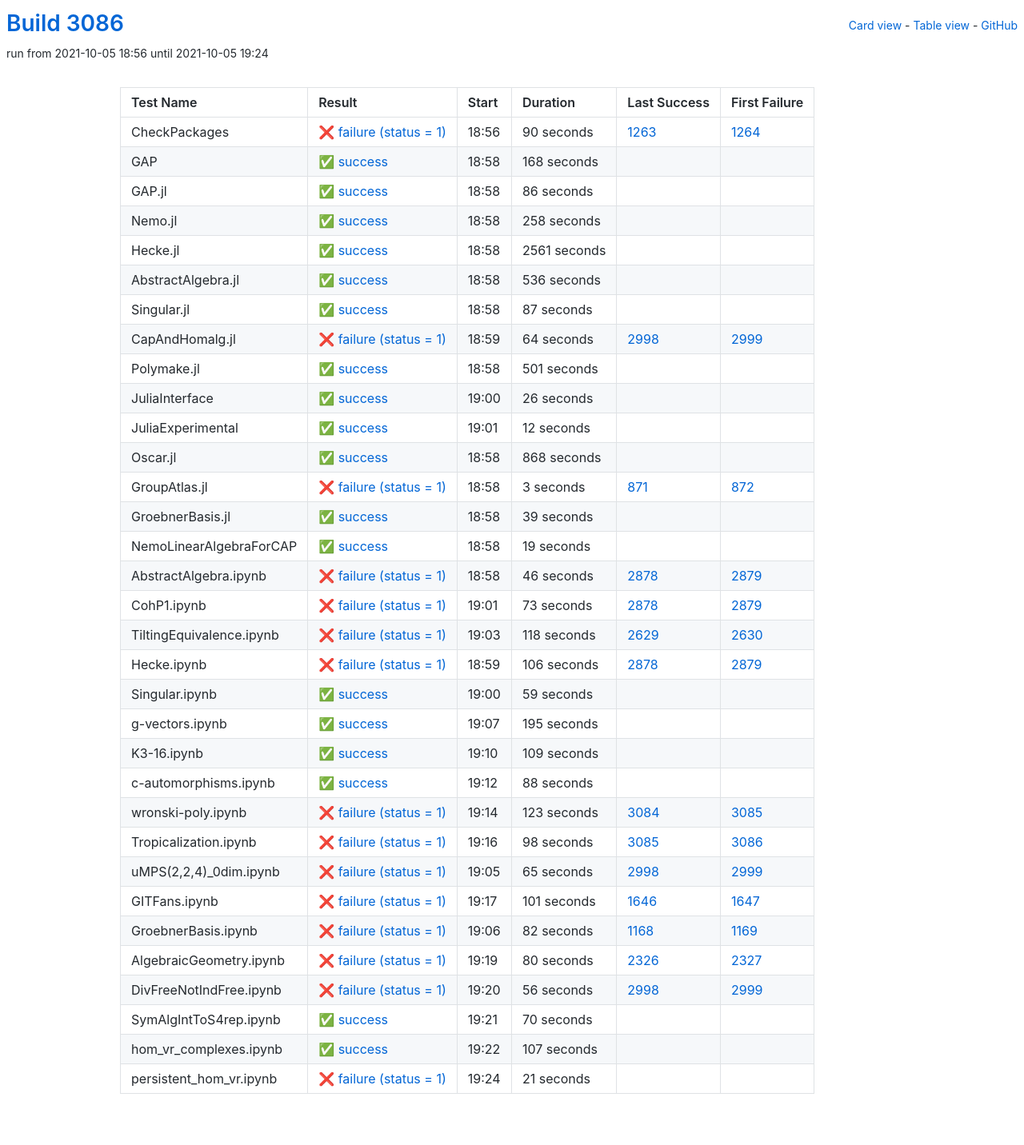
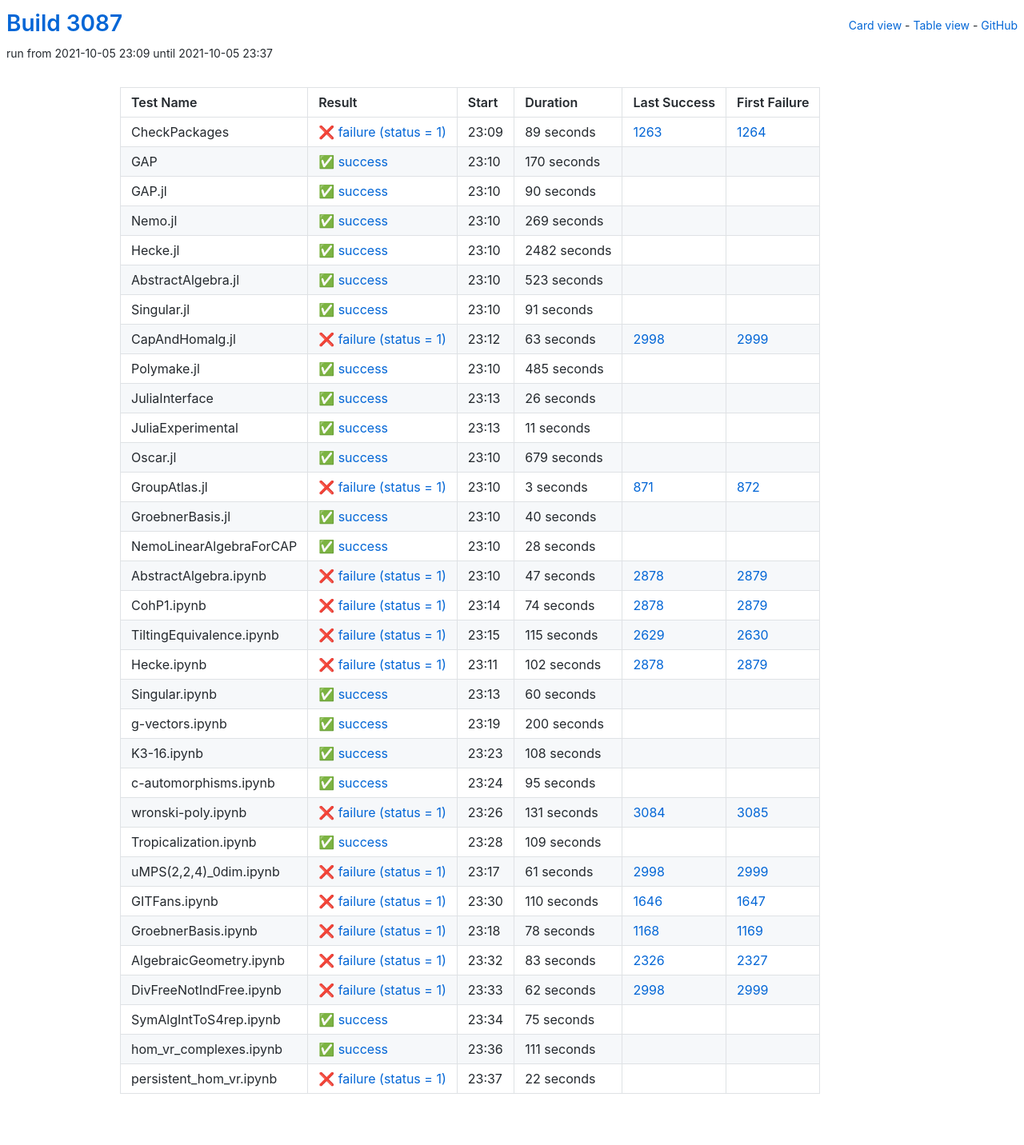
Before and after one commit to oscar-system/oscar-ci-status-stable, a Jekyll site: the page built from table.html, in a window 1280 px wide. Shown: the whole page at 80% size. Built offline with Jekyll 4.4.1, drawn with Linux system fonts in a browser that asks for light colours.

Commit message:
Build #3087

```diff
--- a/_data/ci.yml
+++ b/_data/ci.yml
@@ -1,6 +1,6 @@
 ---
-build: 3086
-build_url: https://oscarci.mathematik.uni-kl.de/job/oscar-stable/3086/
+build: 3087
+build_url: https://oscarci.mathematik.uni-kl.de/job/oscar-stable/3087/
 job: oscar-stable
 organization: oscar-system
 repo: oscar-ci-status-stable
@@ -8,116 +8,116 @@ repourl: https://github.com/oscar-system/oscar-ci-status-stable
 tests:
 - name: CheckPackages
   id: checkpackages
-  log: https://oscarci.mathematik.uni-kl.de/job/oscar-stable/3086/artifact/logs/build-3086/CheckPackages.log
-  start: 2021-10-05 18:56
+  log: https://oscarci.mathematik.uni-kl.de/job/oscar-stable/3087/artifact/logs/build-3087/CheckPackages.log
+  start: 2021-10-05 23:09
   success: false
   exitcode: 1
   status: failure
-  duration: 90
+  duration: 89
   last_success: 1263
   last_success_url: https://oscarci.mathematik.uni-kl.de/job/oscar-stable/1263/
   first_failure: 1264
   first_failure_url: https://oscarci.mathematik.uni-kl.de/job/oscar-stable/1264/
 - name: GAP
   id: gap
-  log: https://oscarci.mathematik.uni-kl.de/job/oscar-stable/3086/artifact/logs/build-3086/GAP.log
-  start: 2021-10-05 18:58
+  log: https://oscarci.mathematik.uni-kl.de/job/oscar-stable/3087/artifact/logs/build-3087/GAP.log
+  start: 2021-10-05 23:10
   success: true
   exitcode: 0
   status: success
-  duration: 168
+  duration: 170
   last_success: false
   last_success_url:
   first_failure: false
   first_failure_url:
 - name: GAP.jl
   id: gap-jl
-  log: https://oscarci.mathematik.uni-kl.de/job/oscar-stable/3086/artifact/logs/build-3086/GAP.jl.log
-  start: 2021-10-05 18:58
+  log: https://oscarci.mathematik.uni-kl.de/job/oscar-stable/3087/artifact/logs/build-3087/GAP.jl.log
+  start: 2021-10-05 23:10
   success: true
   exitcode: 0
   status: success
-  duration: 86
+  duration: 90
   last_success: false
   last_success_url:
   first_failure: false
   first_failure_url:
 - name: Nemo.jl
   id: nemo-jl
-  log: https://oscarci.mathematik.uni-kl.de/job/oscar-stable/3086/artifact/logs/build-3086/Nemo.jl.log
-  start: 2021-10-05 18:58
+  log: https://oscarci.mathematik.uni-kl.de/job/oscar-stable/3087/artifact/logs/build-3087/Nemo.jl.log
+  start: 2021-10-05 23:10
   success: true
   exitcode: 0
   status: success
-  duration: 258
+  duration: 269
   last_success: false
   last_success_url:
   first_failure: false
   first_failure_url:
 - name: Hecke.jl
   id: hecke-jl
-  log: https://oscarci.mathematik.uni-kl.de/job/oscar-stable/3086/artifact/logs/build-3086/Hecke.jl.log
-  start: 2021-10-05 18:58
+  log: https://oscarci.mathematik.uni-kl.de/job/oscar-stable/3087/artifact/logs/build-3087/Hecke.jl.log
+  start: 2021-10-05 23:10
   success: true
   exitcode: 0
   status: success
-  duration: 2561
+  duration: 2482
   last_success: false
   last_success_url:
   first_failure: false
   first_failure_url:
 - name: AbstractAlgebra.jl
   id: abstractalgebra-jl
-  log: https://oscarci.mathematik.uni-kl.de/job/oscar-stable/3086/artifact/logs/build-3086/AbstractAlgebra.jl.log
-  start: 2021-10-05 18:58
+  log: https://oscarci.mathematik.uni-kl.de/job/oscar-stable/3087/artifact/logs/build-3087/AbstractAlgebra.jl.log
+  start: 2021-10-05 23:10
   success: true
   exitcode: 0
   status: success
-  duration: 536
+  duration: 523
   last_success: false
   last_success_url:
   first_failure: false
   first_failure_url:
 - name: Singular.jl
   id: singular-jl
-  log: https://oscarci.mathematik.uni-kl.de/job/oscar-stable/3086/artifact/logs/build-3086/Singular.jl.log
-  start: 2021-10-05 18:58
+  log: https://oscarci.mathematik.uni-kl.de/job/oscar-stable/3087/artifact/logs/build-3087/Singular.jl.log
+  start: 2021-10-05 23:10
   success: true
   exitcode: 0
   status: success
-  duration: 87
+  duration: 91
   last_success: false
   last_success_url:
   first_failure: false
   first_failure_url:
 - name: CapAndHomalg.jl
   id: capandhomalg-jl
-  log: https://oscarci.mathematik.uni-kl.de/job/oscar-stable/3086/artifact/logs/build-3086/CapAndHomalg.jl.log
-  start: 2021-10-05 18:59
+  log: https://oscarci.mathematik.uni-kl.de/job/oscar-stable/3087/artifact/logs/build-3087/CapAndHomalg.jl.log
+  start: 2021-10-05 23:12
   success: false
   exitcode: 1
   status: failure
-  duration: 64
+  duration: 63
   last_success: 2998
   last_success_url: https://oscarci.mathematik.uni-kl.de/job/oscar-stable/2998/
   first_failure: 2999
   first_failure_url: https://oscarci.mathematik.uni-kl.de/job/oscar-stable/2999/
 - name: Polymake.jl
   id: polymake-jl
-  log: https://oscarci.mathematik.uni-kl.de/job/oscar-stable/3086/artifact/logs/build-3086/Polymake.jl.log
-  start: 2021-10-05 18:58
+  log: https://oscarci.mathematik.uni-kl.de/job/oscar-stable/3087/artifact/logs/build-3087/Polymake.jl.log
+  start: 2021-10-05 23:10
   success: true
   exitcode: 0
   status: success
-  duration: 501
+  duration: 485
   last_success: false
   last_success_url:
   first_failure: false
   first_failure_url:
 - name: JuliaInterface
   id: juliainterface
-  log: https://oscarci.mathematik.uni-kl.de/job/oscar-stable/3086/artifact/logs/build-3086/JuliaInterface.log
-  start: 2021-10-05 19:00
+  log: https://oscarci.mathematik.uni-kl.de/job/oscar-stable/3087/artifact/logs/build-3087/JuliaInterface.log
+  start: 2021-10-05 23:13
   success: true
   exitcode: 0
   status: success
@@ -128,32 +128,32 @@ tests:
   first_failure_url:
 - name: JuliaExperimental
   id: juliaexperimental
-  log: https://oscarci.mathematik.uni-kl.de/job/oscar-stable/3086/artifact/logs/build-3086/JuliaExperimental.log
-  start: 2021-10-05 19:01
+  log: https://oscarci.mathematik.uni-kl.de/job/oscar-stable/3087/artifact/logs/build-3087/JuliaExperimental.log
+  start: 2021-10-05 23:13
   success: true
   exitcode: 0
   status: success
-  duration: 12
+  duration: 11
   last_success: false
   last_success_url:
   first_failure: false
   first_failure_url:
 - name: Oscar.jl
   id: oscar-jl
-  log: https://oscarci.mathematik.uni-kl.de/job/oscar-stable/3086/artifact/logs/build-3086/Oscar.jl.log
-  start: 2021-10-05 18:58
+  log: https://oscarci.mathematik.uni-kl.de/job/oscar-stable/3087/artifact/logs/build-3087/Oscar.jl.log
+  start: 2021-10-05 23:10
   success: true
   exitcode: 0
   status: success
-  duration: 868
+  duration: 679
   last_success: false
   last_success_url:
   first_failure: false
   first_failure_url:
 - name: GroupAtlas.jl
   id: groupatlas-jl
-  log: https://oscarci.mathematik.uni-kl.de/job/oscar-stable/3086/artifact/logs/build-3086/GroupAtlas.jl.log
-  start: 2021-10-05 18:58
+  log: https://oscarci.mathematik.uni-kl.de/job/oscar-stable/3087/artifact/logs/build-3087/GroupAtlas.jl.log
+  start: 2021-10-05 23:10
   success: false
   exitcode: 1
   status: failure
@@ -164,104 +164,140 @@ tests:
   first_failure_url: https://oscarci.mathematik.uni-kl.de/job/oscar-stable/872/
 - name: GroebnerBasis.jl
   id: groebnerbasis-jl
-  log: https://oscarci.mathematik.uni-kl.de/job/oscar-stable/3086/artifact/logs/build-3086/GroebnerBasis.jl.log
-  start: 2021-10-05 18:58
+  log: https://oscarci.mathematik.uni-kl.de/job/oscar-stable/3087/artifact/logs/build-3087/GroebnerBasis.jl.log
+  start: 2021-10-05 23:10
   success: true
   exitcode: 0
   status: success
-  duration: 39
+  duration: 40
   last_success: false
   last_success_url:
   first_failure: false
   first_failure_url:
 - name: NemoLinearAlgebraForCAP
   id: nemolinearalgebraforcap
-  log: https://oscarci.mathematik.uni-kl.de/job/oscar-stable/3086/artifact/logs/build-3086/NemoLinearAlgebraForCAP.log
-  start: 2021-10-05 18:58
+  log: https://oscarci.mathematik.uni-kl.de/job/oscar-stable/3087/artifact/logs/build-3087/NemoLinearAlgebraForCAP.log
+  start: 2021-10-05 23:10
   success: true
   exitcode: 0
   status: success
-  duration: 19
+  duration: 28
   last_success: false
   last_success_url:
   first_failure: false
   first_failure_url:
 - name: AbstractAlgebra.ipynb
   id: abstractalgebra-ipynb
-  log: https://oscarci.mathematik.uni-kl.de/job/oscar-stable/3086/artifact/logs/build-3086/AbstractAlgebra.ipynb.log
-  start: 2021-10-05 18:58
+  log: https://oscarci.mathematik.uni-kl.de/job/oscar-stable/3087/artifact/logs/build-3087/AbstractAlgebra.ipynb.log
+  start: 2021-10-05 23:10
   success: false
   exitcode: 1
   status: failure
-  duration: 46
+  duration: 47
   last_success: 2878
   last_success_url: https://oscarci.mathematik.uni-kl.de/job/oscar-stable/2878/
   first_failure: 2879
   first_failure_url: https://oscarci.mathematik.uni-kl.de/job/oscar-stable/2879/
 - name: CohP1.ipynb
   id: cohp1-ipynb
-  log: https://oscarci.mathematik.uni-kl.de/job/oscar-stable/3086/artifact/logs/build-3086/CohP1.ipynb.log
-  start: 2021-10-05 19:01
+  log: https://oscarci.mathematik.uni-kl.de/job/oscar-stable/3087/artifact/logs/build-3087/CohP1.ipynb.log
+  start: 2021-10-05 23:14
   success: false
   exitcode: 1
   status: failure
-  duration: 73
+  duration: 74
   last_success: 2878
   last_success_url: https://oscarci.mathematik.uni-kl.de/job/oscar-stable/2878/
   first_failure: 2879
   first_failure_url: https://oscarci.mathematik.uni-kl.de/job/oscar-stable/2879/
 - name: TiltingEquivalence.ipynb
   id: tiltingequivalence-ipynb
-  log: https://oscarci.mathematik.uni-kl.de/job/oscar-stable/3086/artifact/logs/build-3086/TiltingEquivalence.ipynb.log
-  start: 2021-10-05 19:03
+  log: https://oscarci.mathematik.uni-kl.de/job/oscar-stable/3087/artifact/logs/build-3087/TiltingEquivalence.ipynb.log
+  start: 2021-10-05 23:15
   success: false
   exitcode: 1
   status: failure
-  duration: 118
+  duration: 115
   last_success: 2629
   last_success_url: https://oscarci.mathematik.uni-kl.de/job/oscar-stable/2629/
   first_failure: 2630
   first_failure_url: https://oscarci.mathematik.uni-kl.de/job/oscar-stable/2630/
 - name: Hecke.ipynb
   id: hecke-ipynb
-  log: https://oscarci.mathematik.uni-kl.de/job/oscar-stable/3086/artifact/logs/build-3086/Hecke.ipynb.log
-  start: 2021-10-05 18:59
+  log: https://oscarci.mathematik.uni-kl.de/job/oscar-stable/3087/artifact/logs/build-3087/Hecke.ipynb.log
+  start: 2021-10-05 23:11
   success: false
   exitcode: 1
   status: failure
-  duration: 106
+  duration: 102
   last_success: 2878
   last_success_url: https://oscarci.mathematik.uni-kl.de/job/oscar-stable/2878/
   first_failure: 2879
   first_failure_url: https://oscarci.mathematik.uni-kl.de/job/oscar-stable/2879/
 - name: Singular.ipynb
   id: singular-ipynb
-  log: https://oscarci.mathematik.uni-kl.de/job/oscar-stable/3086/artifact/logs/build-3086/Singular.ipynb.log
-  start: 2021-10-05 19:00
+  log: https://oscarci.mathematik.uni-kl.de/job/oscar-stable/3087/artifact/logs/build-3087/Singular.ipynb.log
+  start: 2021-10-05 23:13
   success: true
   exitcode: 0
   status: success
-  duration: 59
+  duration: 60
   last_success: false
   last_success_url:
   first_failure: false
   first_failure_url:
 - name: g-vectors.ipynb
   id: g-vectors-ipynb
-  log: https://oscarci.mathematik.uni-kl.de/job/oscar-stable/3086/artifact/logs/build-3086/g-vectors.ipynb.log
-  start: 2021-10-05 19:07
+  log: https://oscarci.mathematik.uni-kl.de/job/oscar-stable/3087/artifact/logs/build-3087/g-vectors.ipynb.log
+  start: 2021-10-05 23:19
   success: true
   exitcode: 0
   status: success
-  duration: 195
+  duration: 200
   last_success: false
   last_success_url:
   first_failure: false
   first_failure_url:
 - name: K3-16.ipynb
   id: k3-16-ipynb
-  log: https://oscarci.mathematik.uni-kl.de/job/oscar-stable/3086/artifact/logs/build-3086/K3-16.ipynb.log
-  start: 2021-10-05 19:10
+  log: https://oscarci.mathematik.uni-kl.de/job/oscar-stable/3087/artifact/logs/build-3087/K3-16.ipynb.log
+  start: 2021-10-05 23:23
+  success: true
+  exitcode: 0
+  status: success
+  duration: 108
+  last_success: false
+  last_success_url:
+  first_failure: false
+  first_failure_url:
+- name: c-automorphisms.ipynb
+  id: c-automorphisms-ipynb
+  log: https://oscarci.mathematik.uni-kl.de/job/oscar-stable/3087/artifact/logs/build-3087/c-automorphisms.ipynb.log
+  start: 2021-10-05 23:24
+  success: true
+  exitcode: 0
+  status: success
+  duration: 95
+  last_success: false
+  last_success_url:
+  first_failure: false
+  first_failure_url:
+- name: wronski-poly.ipynb
+  id: wronski-poly-ipynb
+  log: https://oscarci.mathematik.uni-kl.de/job/oscar-stable/3087/artifact/logs/build-3087/wronski-poly.ipynb.log
+  start: 2021-10-05 23:26
+  success: false
+  exitcode: 1
+  status: failure
+  duration: 131
+  last_success: 3084
+  last_success_url: https://oscarci.mathematik.uni-kl.de/job/oscar-stable/3084/
+  first_failure: 3085
+  first_failure_url: https://oscarci.mathematik.uni-kl.de/job/oscar-stable/3085/
+- name: Tropicalization.ipynb
+  id: tropicalization-ipynb
+  log: https://oscarci.mathematik.uni-kl.de/job/oscar-stable/3087/artifact/logs/build-3087/Tropicalization.ipynb.log
+  start: 2021-10-05 23:28
   success: true
   exitcode: 0
   status: success
@@ -270,134 +306,98 @@ tests:
   last_success_url:
   first_failure: false
   first_failure_url:
-- name: c-automorphisms.ipynb
-  id: c-automorphisms-ipynb
-  log: https://oscarci.mathematik.uni-kl.de/job/oscar-stable/3086/artifact/logs/build-3086/c-automorphisms.ipynb.log
-  start: 2021-10-05 19:12
-  success: true
-  exitcode: 0
-  status: success
-  duration: 88
-  last_success: false
-  last_success_url:
-  first_failure: false
-  first_failure_url:
-- name: wronski-poly.ipynb
-  id: wronski-poly-ipynb
-  log: https://oscarci.mathematik.uni-kl.de/job/oscar-stable/3086/artifact/logs/build-3086/wronski-poly.ipynb.log
-  start: 2021-10-05 19:14
+- name: uMPS(2,2,4)_0dim.ipynb
+  id: umps-2-2-4-0dim-ipynb
+  log: https://oscarci.mathematik.uni-kl.de/job/oscar-stable/3087/artifact/logs/build-3087/uMPS-2-2-4-_0dim.ipynb.log
+  start: 2021-10-05 23:17
   success: false
   exitcode: 1
   status: failure
-  duration: 123
-  last_success: 3084
-  last_success_url: https://oscarci.mathematik.uni-kl.de/job/oscar-stable/3084/
-  first_failure: 3085
-  first_failure_url: https://oscarci.mathematik.uni-kl.de/job/oscar-stable/3085/
-- name: Tropicalization.ipynb
-  id: tropicalization-ipynb
-  log: https://oscarci.mathematik.uni-kl.de/job/oscar-stable/3086/artifact/logs/build-3086/Tropicalization.ipynb.log
-  start: 2021-10-05 19:16
-  success: false
-  exitcode: 1
-  status: failure
-  duration: 98
-  last_success: 3085
-  last_success_url: https://oscarci.mathematik.uni-kl.de/job/oscar-stable/3085/
-  first_failure: 3086
-  first_failure_url: https://oscarci.mathematik.uni-kl.de/job/oscar-stable/3086/
-- name: uMPS(2,2,4)_0dim.ipynb
-  id: umps-2-2-4-0dim-ipynb
-  log: https://oscarci.mathematik.uni-kl.de/job/oscar-stable/3086/artifact/logs/build-3086/uMPS-2-2-4-_0dim.ipynb.log
-  start: 2021-10-05 19:05
-  success: false
-  exitcode: 1
-  status: failure
-  duration: 65
+  duration: 61
   last_success: 2998
   last_success_url: https://oscarci.mathematik.uni-kl.de/job/oscar-stable/2998/
   first_failure: 2999
   first_failure_url: https://oscarci.mathematik.uni-kl.de/job/oscar-stable/2999/
 - name: GITFans.ipynb
   id: gitfans-ipynb
-  log: https://oscarci.mathematik.uni-kl.de/job/oscar-stable/3086/artifact/logs/build-3086/GITFans.ipynb.log
-  start: 2021-10-05 19:17
+  log: https://oscarci.mathematik.uni-kl.de/job/oscar-stable/3087/artifact/logs/build-3087/GITFans.ipynb.log
+  start: 2021-10-05 23:30
   success: false
   exitcode: 1
   status: failure
-  duration: 101
+  duration: 110
   last_success: 1646
   last_success_url: https://oscarci.mathematik.uni-kl.de/job/oscar-stable/1646/
   first_failure: 1647
   first_failure_url: https://oscarci.mathematik.uni-kl.de/job/oscar-stable/1647/
 - name: GroebnerBasis.ipynb
   id: groebnerbasis-ipynb
-  log: https://oscarci.mathematik.uni-kl.de/job/oscar-stable/3086/artifact/logs/build-3086/GroebnerBasis.ipynb.log
-  start: 2021-10-05 19:06
+  log: https://oscarci.mathematik.uni-kl.de/job/oscar-stable/3087/artifact/logs/build-3087/GroebnerBasis.ipynb.log
+  start: 2021-10-05 23:18
   success: false
   exitcode: 1
   status: failure
-  duration: 82
+  duration: 78
   last_success: 1168
   last_success_url: https://oscarci.mathematik.uni-kl.de/job/oscar-stable/1168/
   first_failure: 1169
   first_failure_url: https://oscarci.mathematik.uni-kl.de/job/oscar-stable/1169/
 - name: AlgebraicGeometry.ipynb
   id: algebraicgeometry-ipynb
-  log: https://oscarci.mathematik.uni-kl.de/job/oscar-stable/3086/artifact/logs/build-3086/AlgebraicGeometry.ipynb.log
-  start: 2021-10-05 19:19
+  log: https://oscarci.mathematik.uni-kl.de/job/oscar-stable/3087/artifact/logs/build-3087/AlgebraicGeometry.ipynb.log
+  start: 2021-10-05 23:32
   success: false
   exitcode: 1
   status: failure
-  duration: 80
+  duration: 83
   last_success: 2326
   last_success_url: https://oscarci.mathematik.uni-kl.de/job/oscar-stable/2326/
   first_failure: 2327
   first_failure_url: https://oscarci.mathematik.uni-kl.de/job/oscar-stable/2327/
 - name: DivFreeNotIndFree.ipynb
   id: divfreenotindfree-ipynb
-  log: https://oscarci.mathematik.uni-kl.de/job/oscar-stable/3086/artifact/logs/build-3086/DivFreeNotIndFree.ipynb.log
-  start: 2021-10-05 19:20
+  log: https://oscarci.mathematik.uni-kl.de/job/oscar-stable/3087/artifact/logs/build-3087/DivFreeNotIndFree.ipynb.log
+  start: 2021-10-05 23:33
   success: false
   exitcode: 1
   status: failure
-  duration: 56
+  duration: 62
   last_success: 2998
   last_success_url: https://oscarci.mathematik.uni-kl.de/job/oscar-stable/2998/
   first_failure: 2999
   first_failure_url: https://oscarci.mathematik.uni-kl.de/job/oscar-stable/2999/
 - name: SymAlgIntToS4rep.ipynb
   id: symalginttos4rep-ipynb
-  log: https://oscarci.mathematik.uni-kl.de/job/oscar-stable/3086/artifact/logs/build-3086/SymAlgIntToS4rep.ipynb.log
-  start: 2021-10-05 19:21
+  log: https://oscarci.mathematik.uni-kl.de/job/oscar-stable/3087/artifact/logs/build-3087/SymAlgIntToS4rep.ipynb.log
+  start: 2021-10-05 23:34
   success: true
   exitcode: 0
   status: success
-  duration: 70
+  duration: 75
   last_success: false
   last_success_url:
   first_failure: false
   first_failure_url:
 - name: hom_vr_complexes.ipynb
   id: hom-vr-complexes-ipynb
-  log: https://oscarci.mathematik.uni-kl.de/job/oscar-stable/3086/artifact/logs/build-3086/hom_vr_complexes.ipynb.log
-  start: 2021-10-05 19:22
+  log: https://oscarci.mathematik.uni-kl.de/job/oscar-stable/3087/artifact/logs/build-3087/hom_vr_complexes.ipynb.log
+  start: 2021-10-05 23:36
   success: true
   exitcode: 0
   status: success
-  duration: 107
+  duration: 111
   last_success: false
   last_success_url:
   first_failure: false
   first_failure_url:
 - name: persistent_hom_vr.ipynb
   id: persistent-hom-vr-ipynb
-  log: https://oscarci.mathematik.uni-kl.de/job/oscar-stable/3086/artifact/logs/build-3086/persistent_hom_vr.ipynb.log
-  start: 2021-10-05 19:24
+  log: https://oscarci.mathematik.uni-kl.de/job/oscar-stable/3087/artifact/logs/build-3087/persistent_hom_vr.ipynb.log
+  start: 2021-10-05 23:37
   success: false
   exitcode: 1
   status: failure
-  duration: 21
+  duration: 22
   last_success: false
   last_success_url:
   first_failure: false
```
Also changed, not shown: README.md.
